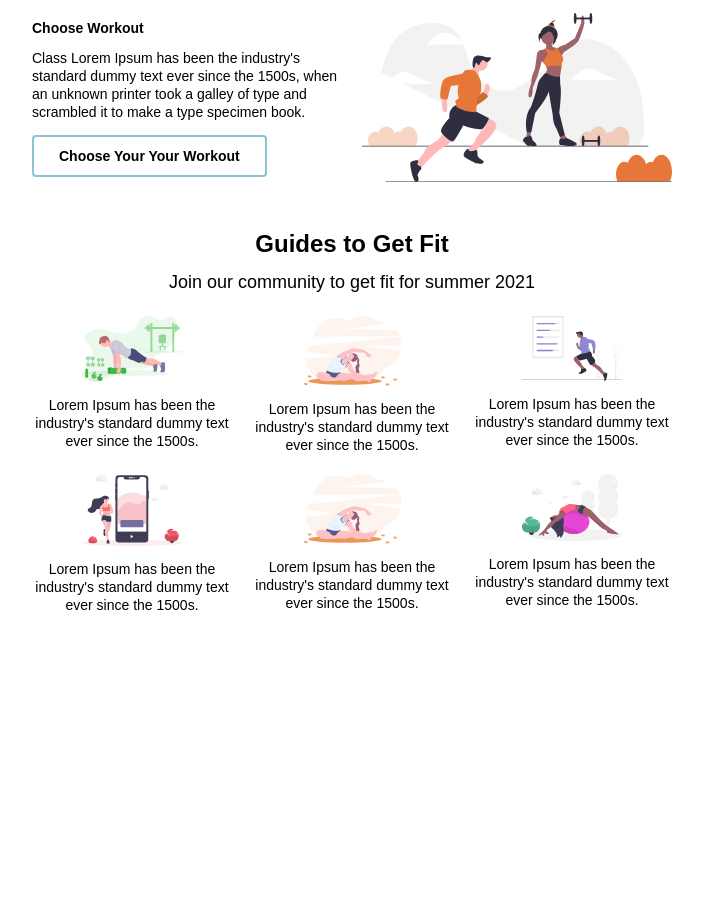
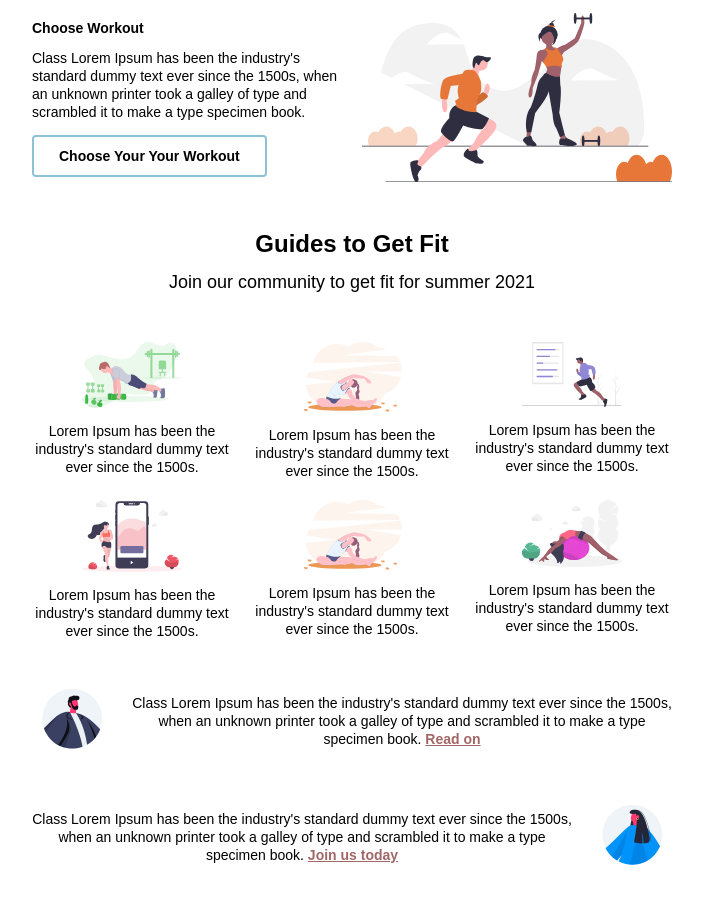
Before and after one commit to aryalprekshya/Fuild-Hybrid-Email, a plain HTML site: page index.html in a window 1280 px wide. Shown: the part 958-1869 px from the top of the page, without its empty margins (288-991 px from the left). Before the commit the page ends 1602 px from the top, so only its background shows below. Drawn offline with Linux system fonts and the light colour scheme.

Commit message:
sidebar layout implemented

```diff
--- a/index.html
+++ b/index.html
@@ -25,10 +25,7 @@
                 </o:OfficeDocumentSettings>
             </xml>
         </noscript>
-
     <![endif]-->
-
-
 </head>
 
 <body style="margin:0;padding:0;word-spacing:normal;background-color: #fff;">
@@ -201,6 +198,9 @@
                             </tr>
                         </table>
 
+                        <div class="spacer" style="line-height:26px;height:26px;mso-line-height-rule:exactly;">&nbsp;
+                        </div>
+
                         <div class="three-col" style="font-size:0;text-align:center;">
                             <!--[if mso]>
                             <table role="presentation" width="100%" style="text-align:center;">
@@ -299,18 +299,101 @@
                             <![endif]-->
                         </div>
 
+                        <div class="spacer" style="line-height:26px;height:26px;mso-line-height-rule:exactly;">&nbsp;
+                        </div>
+
+                        <div class="sidebar" style="font-size:0;text-align:center;">
+                            <!--[if mso]>
+                            <table role="presentation" width="100%" >
+                            <tr>
+                            <td style="width:100px;padding:10px;text-align:center;" valign="middle">
+                            <![endif]-->
+                            <div class="small"
+                                style="width:100%;max-width:100px;display:inline-block; vertical-align: middle;">
+
+                                <div style="padding:10px;font-size:14px;line-height:18px;">
+                                    <img src="images/sidebar-01.png" width="80" alt=""
+                                        style="width:100%;max-width:80px;height:auto;" />
+                                </div>
 
 
+                            </div>
+                            <!--[if mso]>
+                            </td>
+                            <td style="width:560px;[padding:10px;text-align:center;" valign="middle">
+                            <![endif]-->
+                            <div class="large"
+                                style="width:100%;max-width:560px;display:inline-block;vertical-align:middle;">
+                                <div style="padding:10px;font-size:14px;line-height:18px;">
+                                    <p style="margin:0;font-family:Arial,sans-serif;">Class Lorem Ipsum has been the
+                                        industry's standard dummy text ever since the 1500s, when an unknown printer
+                                        took a galley of type and scrambled it to make a type specimen book. <a
+                                            href="http://www.example.com/"
+                                            style="color:#a16767;text-decoration:underline;"><strong>Read&nbsp;on</strong></a>
+                                    </p>
+                                </div>
+
+                            </div>
+                            <!--[if mso]>
+                            </td>
+                            </tr>
+                            </table>
+                            <![endif]-->
+                        </div>
+
+                        <div class="spacer" style="line-height:26px;height:26px;mso-line-height-rule:exactly;">&nbsp;
+                        </div>
+
+                        <div class="sidebar" style="font-size:0;text-align:center; direction: rtl;">
+                            <!--[if mso]>
+                            <table role="presentation" width="100%" dir="rtl" >
+                            <tr>
+                            <td style="width:100px;padding:10px;text-align:center;" valign="middle">
+                            <![endif]-->
+                            <div class="small"
+                                style="width:100%;max-width:100px;display:inline-block; vertical-align: middle;direction: ltr;">
+
+                                <div style="padding:10px;font-size:14px;line-height:18px;">
+                                    <img src="images/sidebar-02.png" width="80" alt=""
+                                        style="width:100%;max-width:80px;height:auto;" />
+                                </div>
+
+
+                            </div>
+                            <!--[if mso]>
+                            </td>
+                            <td style="width:560px;[padding:10px;text-align:center;" valign="middle">
+                            <![endif]-->
+                            <div class="large"
+                                style="width:100%;max-width:560px;display:inline-block;vertical-align:middle;direction: ltr;">
+                                <div style="padding:10px;font-size:14px;line-height:18px;">
+                                    <p style="margin:0;font-family:Arial,sans-serif;">Class Lorem Ipsum has been the
+                                        industry's standard dummy text ever since the 1500s, when an unknown printer
+                                        took a galley of type and scrambled it to make a type specimen book. <a
+                                            href="http://www.example.com/"
+                                            style="color:#a16767;text-decoration:underline;"><strong>Join&nbsp;us&nbsp;today</strong></a>
+                                    </p>
+                                </div>
+
+                            </div>
+                            <!--[if mso]>
+                            </td>
+                            </tr>
+                            </table>
+                            <![endif]-->
+                        </div>
+
+                        <div class="spacer" style="line-height:26px;height:26px;mso-line-height-rule:exactly;">&nbsp;
+                        </div>
 
                     </div>
-    </div>
-    <!--[if mso]>
+                    <!--[if mso]>
                     </td>
                     </tr>
                     <![endif]-->
-    </td>
-    </tr>
-    </table>
+                </td>
+            </tr>
+        </table>
     </div>
 
 </body>
```
Also changed, not shown: images/sidebar-01.png (added), images/sidebar-02.png (added).
